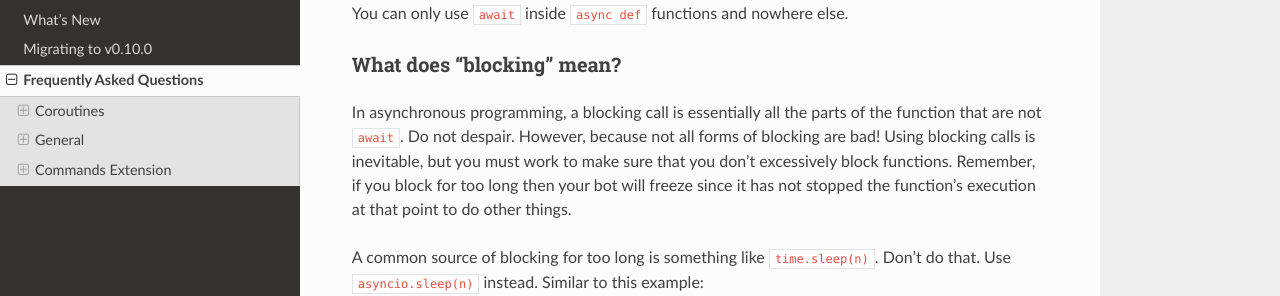
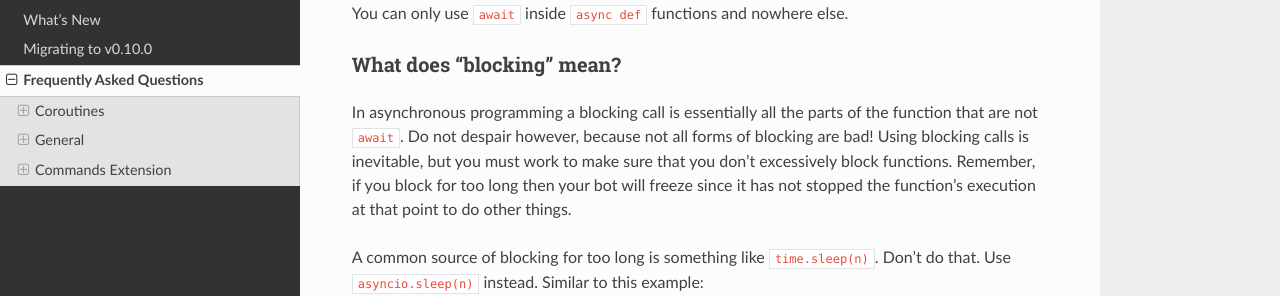
Before and after one commit to Rapptz/discord.py, a Sphinx documentation site: the page built from docs/faq.rst, in a window 1280 px wide and 900 px high, scrolled down 1544 px. Shown: the part 155-451 px from the top of the window. Built offline with Sphinx 7.4.7 and the Read the Docs theme 2.0.0, drawn with Linux system fonts in a browser that asks for light colours; pages that are not in the unit, such as notebooks, are missing from menus; some of the changed text lies outside the part shown.

Commit message:
reverting

```diff
--- a/docs/faq.rst
+++ b/docs/faq.rst
@@ -54,8 +54,8 @@
 What does "blocking" mean?
 ~~~~~~~~~~~~~~~~~~~~~~~~~~
 
-In asynchronous programming, a blocking call is essentially all the parts of the function that are not ``await``. Do not
-despair. However, because not all forms of blocking are bad! Using blocking calls is inevitable, but you must work to make
+In asynchronous programming a blocking call is essentially all the parts of the function that are not ``await``. Do not
+despair however, because not all forms of blocking are bad! Using blocking calls is inevitable, but you must work to make
 sure that you don't excessively block functions. Remember, if you block for too long then your bot will freeze since it has
 not stopped the function's execution at that point to do other things.
 
@@ -114,7 +114,7 @@
 I'm passing IDs as integers and things are not working!
 ~~~~~~~~~~~~~~~~~~~~~~~~~~~~~~~~~~~~~~~~~~~~~~~~~~~~~~~
 
-In the library, IDs must be of type ``str`` not of type ``int``. Wrap it in quotes.
+In the library IDs must be of type ``str`` not of type ``int``. Wrap it in quotes.
 
 How do I upload an image?
 ~~~~~~~~~~~~~~~~~~~~~~~~~~
@@ -150,7 +150,7 @@
 How do I pass a coroutine to the player's "after" function?
 ~~~~~~~~~~~~~~~~~~~~~~~~~~~~~~~~~~~~~~~~~~~~~~~~~~~~~~~~~~~~
 
-A StreamPlayer is just a ``threading.Thread`` object that plays music. As a result, it does not execute inside a coroutine.
+A StreamPlayer is just a ``threading.Thread`` object that plays music. As a result it does not execute inside a coroutine.
 This does not mean that it is not possible to call a coroutine in the ``after`` parameter. To do so you must pass a callable
 that wraps up a couple of aspects.
 
@@ -191,7 +191,7 @@
     player = await voice.create_ytdl_player(url, after=self.foo())
     other  = await voice.create_ytdl_player(url, after=self.bar(10))
 
-However, the following are correct:
+However the following are correct:
 
 .. code-block:: python
 
```
